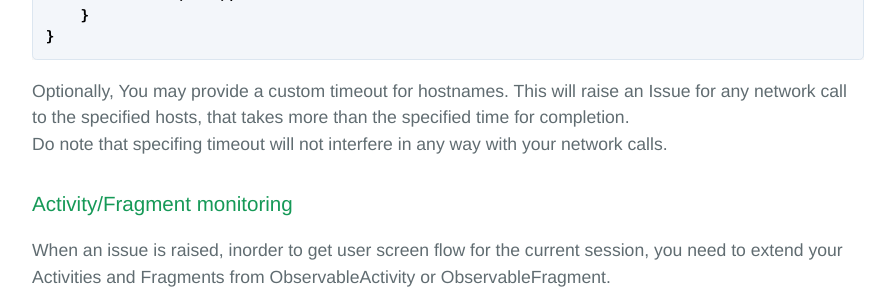
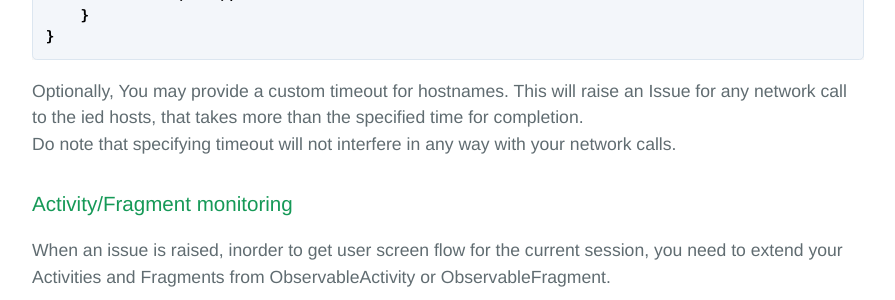
Before and after one commit to finotes/finotes.github.io, a Jekyll site: the page built from _posts/2018-01-19-android-java-docs.md, in a window 1280 px wide and 900 px high, scrolled down 4053 px. Shown: the part 179-479 px from the top of the window, without its empty margins (192-1087 px from the left). Built offline with Jekyll 4.4.1, drawn with Linux system fonts in a browser that asks for light colours; some web fonts are replaced.

Commit message:
Update 2018-01-19-android-java-docs.md

````diff
--- a/_posts/2018-01-19-android-java-docs.md
+++ b/_posts/2018-01-19-android-java-docs.md
@@ -161,8 +161,9 @@ public class MainActivity extends AppCompatActivity {
     }
 }
 ```
-Optionally, You may provide a custom timeout for hostnames. This will raise an Issue for any network call to the specified hosts, that takes more than the specified time for completion.
-Do note that specifing timeout will not interfere in any way with your network calls.
+Optionally, You may provide a custom timeout for hostnames. This will raise an Issue for any network call to the
+ied hosts, that takes more than the specified time for completion.
+Do note that specifying timeout will not interfere in any way with your network calls.
 
 
 ### Activity/Fragment monitoring
````
